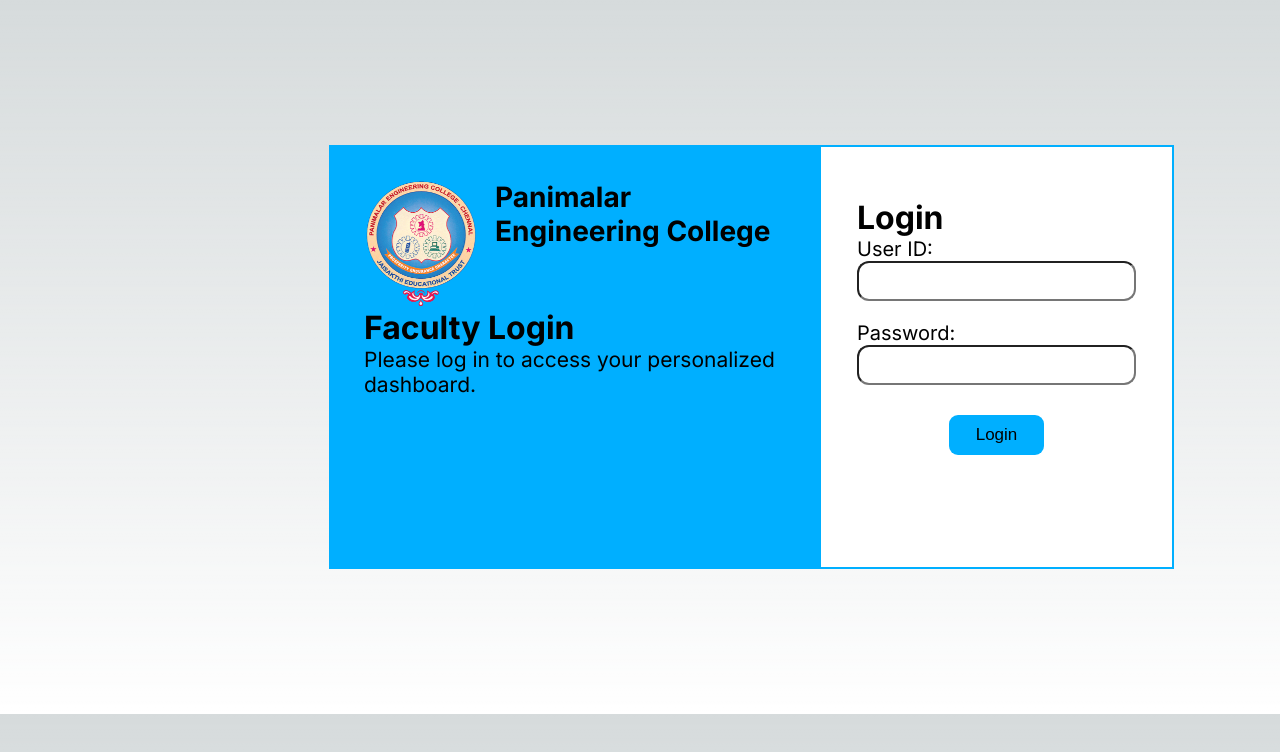
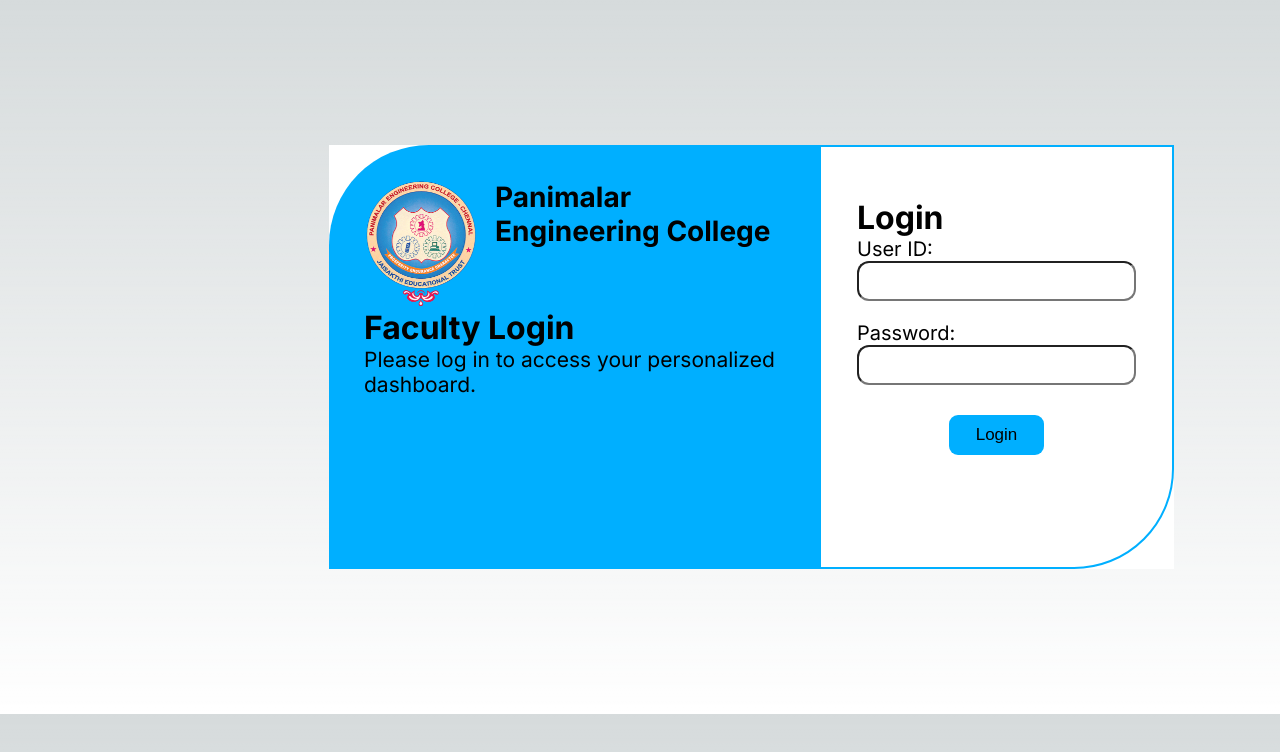
Before and after one commit to Anharous/erpweb, a Next.js app: page /Component/Faculty/Loginform in a window 1280 px wide. Shown: the top 752 px of the page. Built offline with nearby package versions, Linux system fonts and the light colour scheme.

Commit message:
style: shape

```diff
--- a/app/Component/Faculty/Loginform/loginform.css
+++ b/app/Component/Faculty/Loginform/loginform.css
@@ -16,12 +16,14 @@
 .loginleft{
     padding: 35px;
     background-color: #00afff;
+    border-top-left-radius: 100px;
 
 }
 
 .loginright{
     padding: 51px 36px;
     border: solid 2px #00afff;
+    border-bottom-right-radius: 100px;
 }
 
 #user_id, #password{
```
